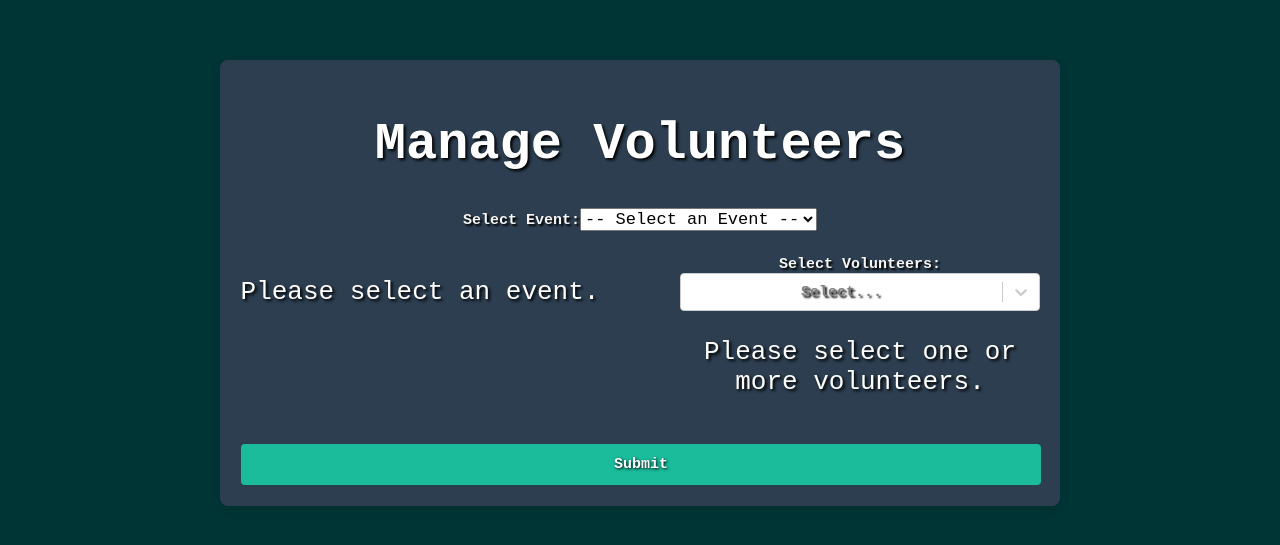
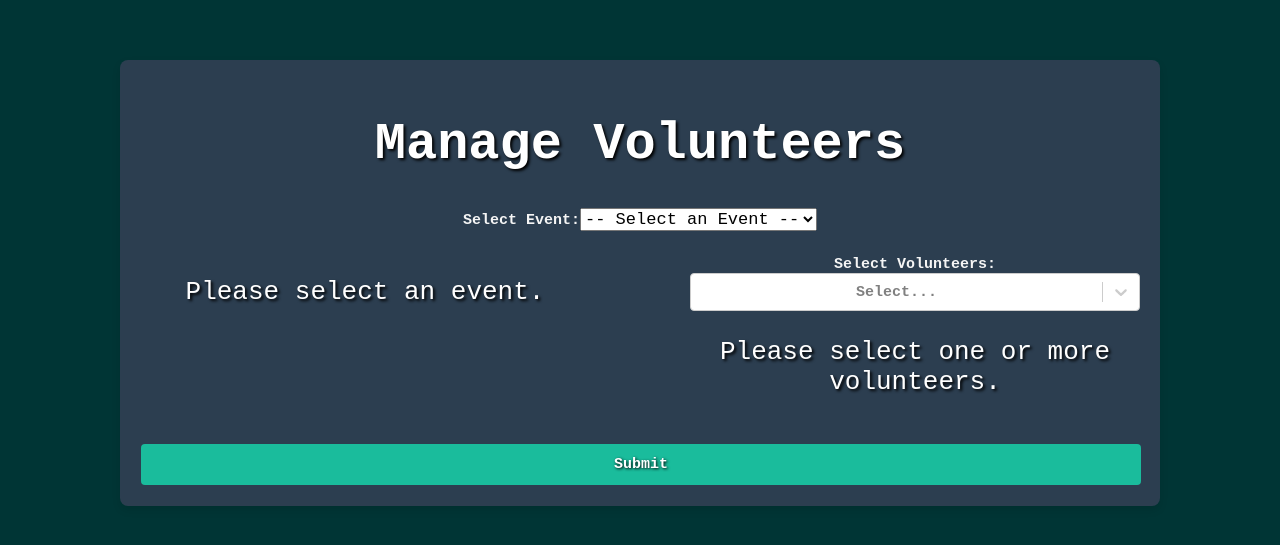
Before and after one commit to valjester/4353-Group16, a React (Create React App) app: page /matchingform in a window 1280 px wide. Shown: the part 117-662 px from the top of the page. Built offline with nearby package versions, Linux system fonts and the light colour scheme.

Commit message:
Fixed styling for MatchingForm.js

```diff
--- a/src/App.css
+++ b/src/App.css
@@ -39,7 +39,7 @@ label {
   font-weight: bold;
   font-size: 15px;
   font-family:'Courier New', Courier, monospace;
-  text-shadow: 2px 2px 2px black;
+  text-shadow: none;
 }
 
 input {
@@ -190,8 +190,8 @@ select {
 /* MatchingForm Styles */
 
 .matching-container {
-  width: 90%;
-  max-width: 800px;
+  width: 100%;
+  max-width: 1000px;
   margin: 50px auto;
   padding: 20px;
   background-color: #2c3e50;
--- a/src/MatchingForm.js
+++ b/src/MatchingForm.js
@@ -1,5 +1,6 @@
 import React, { useState } from 'react';
 import Select from 'react-select';
+import './App.css';
 
 function MatchingForm () {
 
@@ -101,7 +102,47 @@ function MatchingForm () {
                 onChange={handleVolunteerChange}
                 options={volunteerList}
                 isSearchable
-                />
+                //Following are inline styles to make dropdown menu more readable
+                styles={{
+                  control: (base) => ({
+                    ...base,
+
+                    color: "white",
+                  }),
+                  menu: (base) => ({
+                    ...base,
+                    backgroundColor: "#34495e",
+                  }),
+                  option: (base, { isFocused, isSelected }) => ({
+                    ...base,
+                    backgroundColor: isSelected
+                      ? "#1abc9c"
+                      : isFocused
+                      ? "#16a085"
+                      : "#34495e",
+                    color: "white",
+                  }),
+                  multiValue: (base) => ({
+                    ...base,
+                    backgroundColor: "#003535",
+                    color: "white",
+                  }),
+                  multiValueLabel: (base) => ({
+                    ...base,
+                    color: "white",
+                  }),
+                  multiValueRemove: (base) => ({
+                    ...base,
+                    backgroundColor: "#003535",
+                    color: "white",
+                    ":hover": {
+                      backgroundColor: "#006969",
+                      color: "white",
+                    },
+                  }),
+                }}
+              />
+
             </label>
 
             <div>
```
